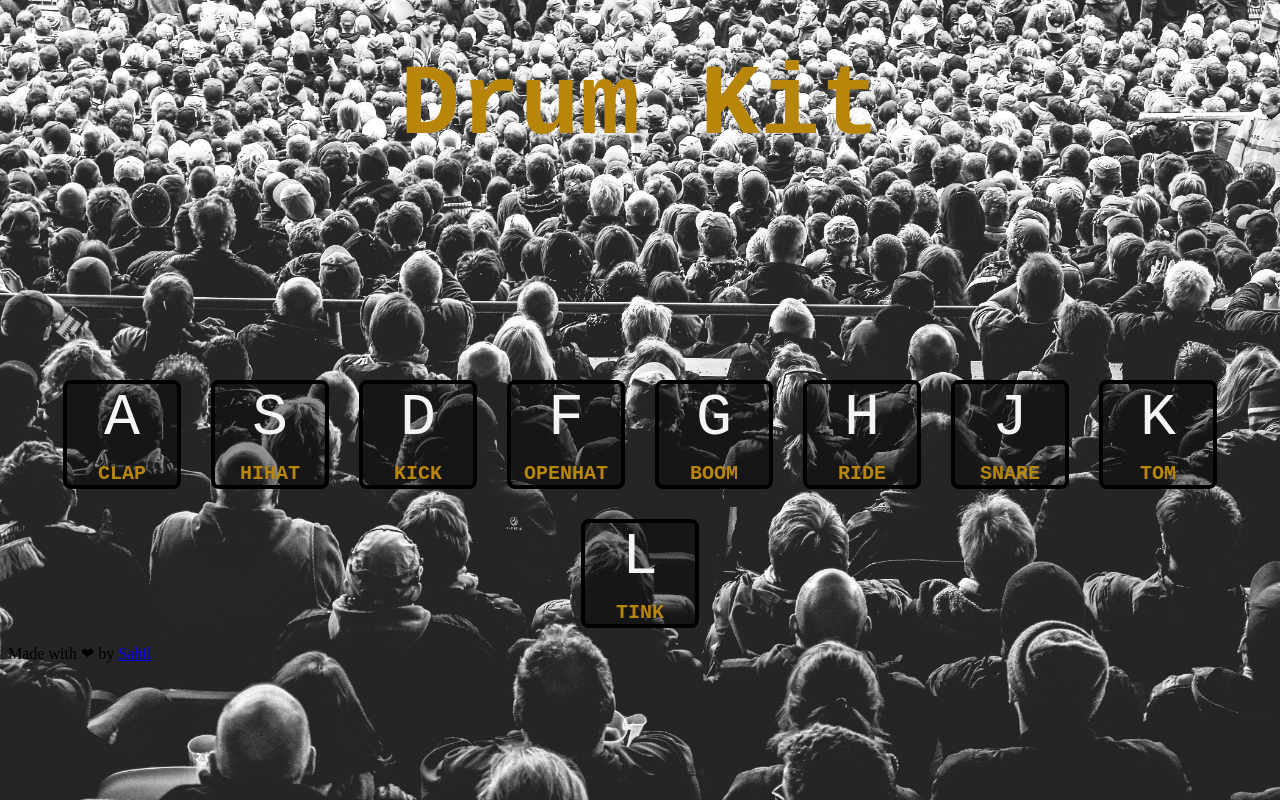
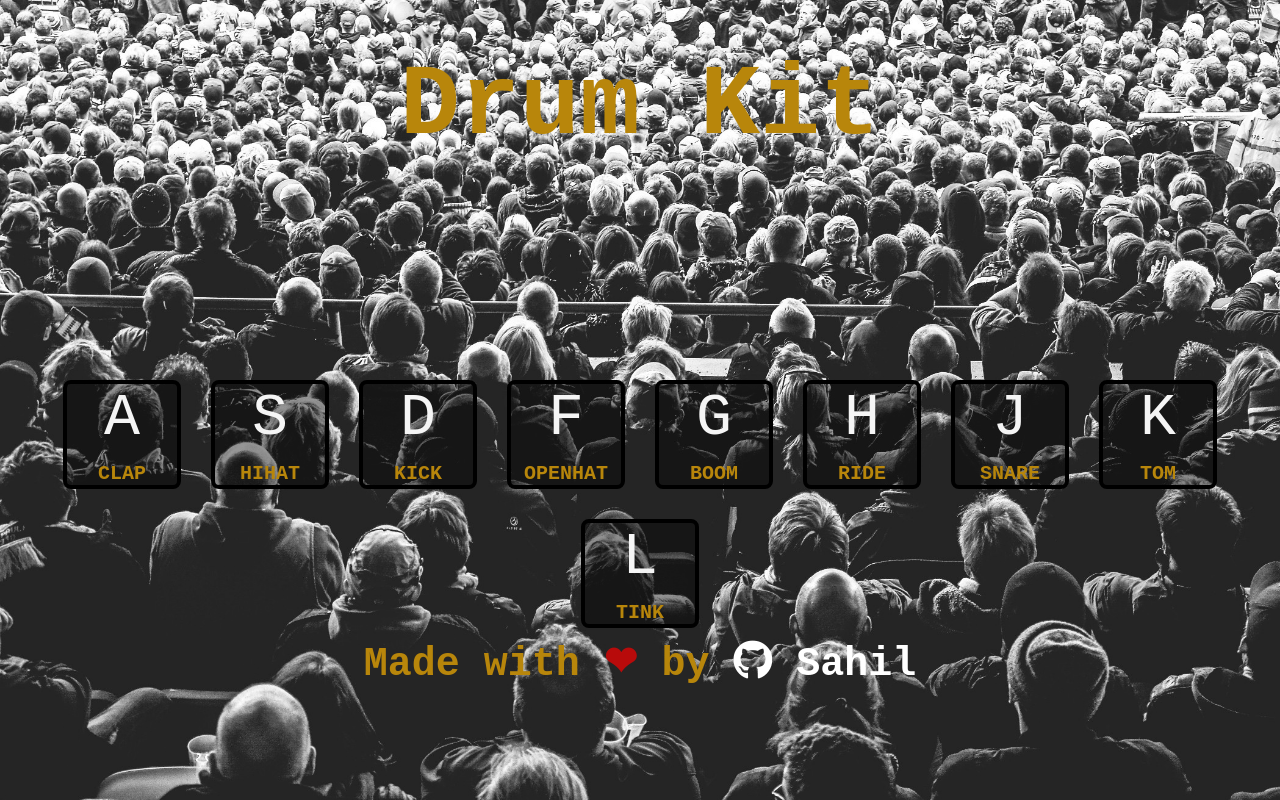
Before and after one commit to Sahil-911/Drum-Kit, a plain HTML site: page index.html in a window 1280 px wide. Drawn offline with Linux system fonts and the light colour scheme.

Commit message:
complete drum-kit

```diff
--- a/index.css
+++ b/index.css
@@ -1,19 +1,19 @@
-body{
+body {
     background-image: url('background.jpg');
     background-size: cover;
     background-repeat: no-repeat;
 }
 
-h1{
+h1 {
     text-align: center;
-    color:darkgoldenrod;
+    color: darkgoldenrod;
     font-size: 100px;
     font-family: 'Courier New', Courier, monospace;
     margin-top: 50px;
     padding-bottom: 150px;
 }
 
-.keys{
+.keys {
     display: flex;
     justify-content: center;
     gap: 30px;
@@ -21,7 +21,7 @@ h1{
     flex-wrap: wrap;
 }
 
-.key{
+.key {
     display: flex;
     justify-content: center;
     flex-direction: column;
@@ -35,12 +35,18 @@ h1{
     border-radius: 8px;
 }
 
-kbd{
+.playing {
+    transform: scale(1.1);
+    border-color: #ffc600;
+    box-shadow: 0 0 1rem #ffc600;
+}
+
+kbd {
     color: whitesmoke;
     /* font-weight: bold; */
 }
 
-.sound{
+.sound {
     font-size: 20px;
     text-align: center;
     color: darkgoldenrod;
@@ -48,3 +54,31 @@ kbd{
     font-family: 'Courier New', Courier, monospace;
     margin-top: 10px;
 }
+
+p{
+    text-align: center;
+    color: darkgoldenrod;
+    font-size: 40px;
+    font-family: 'Courier New', Courier, monospace;
+    margin-top: 10px;
+    font-weight: bold;
+}
+
+.heart{
+    text-align: center;
+    color: rgb(184, 11, 11);
+    font-size: 40px;
+    font-family: 'Courier New', Courier, monospace;
+    margin-top: 10px;
+    font-weight: bold;
+}
+
+a{
+    text-decoration: none;
+    /* color: darkgoldenrod; */
+    color: white;
+    font-size: 40px;
+    font-weight: bold;
+    font-family: 'Courier New', Courier, monospace;
+    margin-top: 10px;
+}
--- a/index.html
+++ b/index.html
@@ -6,6 +6,7 @@
         <meta name="viewport" content="width=device-width, initial-scale=1.0">
         <title>Drum Kit</title>
         <link rel="stylesheet" type="text/css" href="index.css">
+        <link rel="stylesheet" href="https://cdnjs.cloudflare.com/ajax/libs/font-awesome/5.15.3/css/all.min.css">
 </head>
 
 <body>
@@ -76,9 +77,12 @@
         <audio data-key="75" src="sounds/tom.wav"></audio>
         <audio data-key="76" src="sounds/tink.wav"></audio>
         <div class="footer">
-                <p>
-                        Made with <span class="heart">❤</span> by <a href="www.github.com/Sahil-911">Sahil</a>
-                </p>
+        <p>
+                Made with <span class="heart">❤</span> by
+                <a href="https://github.com/Sahil-911">
+                        <i class="fab fa-github"></i> Sahil
+                </a>
+        </p>
         <script src="index.js"></script>
 </body>
 
--- a/index.js
+++ b/index.js
@@ -1,11 +1,11 @@
-removeTransition(e)
+function removeTransition(e)
 {
     if(e.propertyName!=='transform')
         return;
     e.target.classList.remove('playing');
 }
 
-playSound(e)
+function playSound(e)
 {
     const audio = document.querySelector(`audio[data-key='${e.keyCode}']`);
     const key = document.querySelector(`div[data-key='${e.keyCode}']`);
@@ -18,6 +18,6 @@ playSound(e)
     setTimeout(() => key.classList.remove('playing'),100);
 }
 
-const keys = array.from(document.querySelector('.key'));
+const keys = Array.from(document.querySelector('.key'));
 keys.forEach(key => key.addEventListener('transitionend',removeTransition));
 window.addEventListener('keydown',playSound);
```
